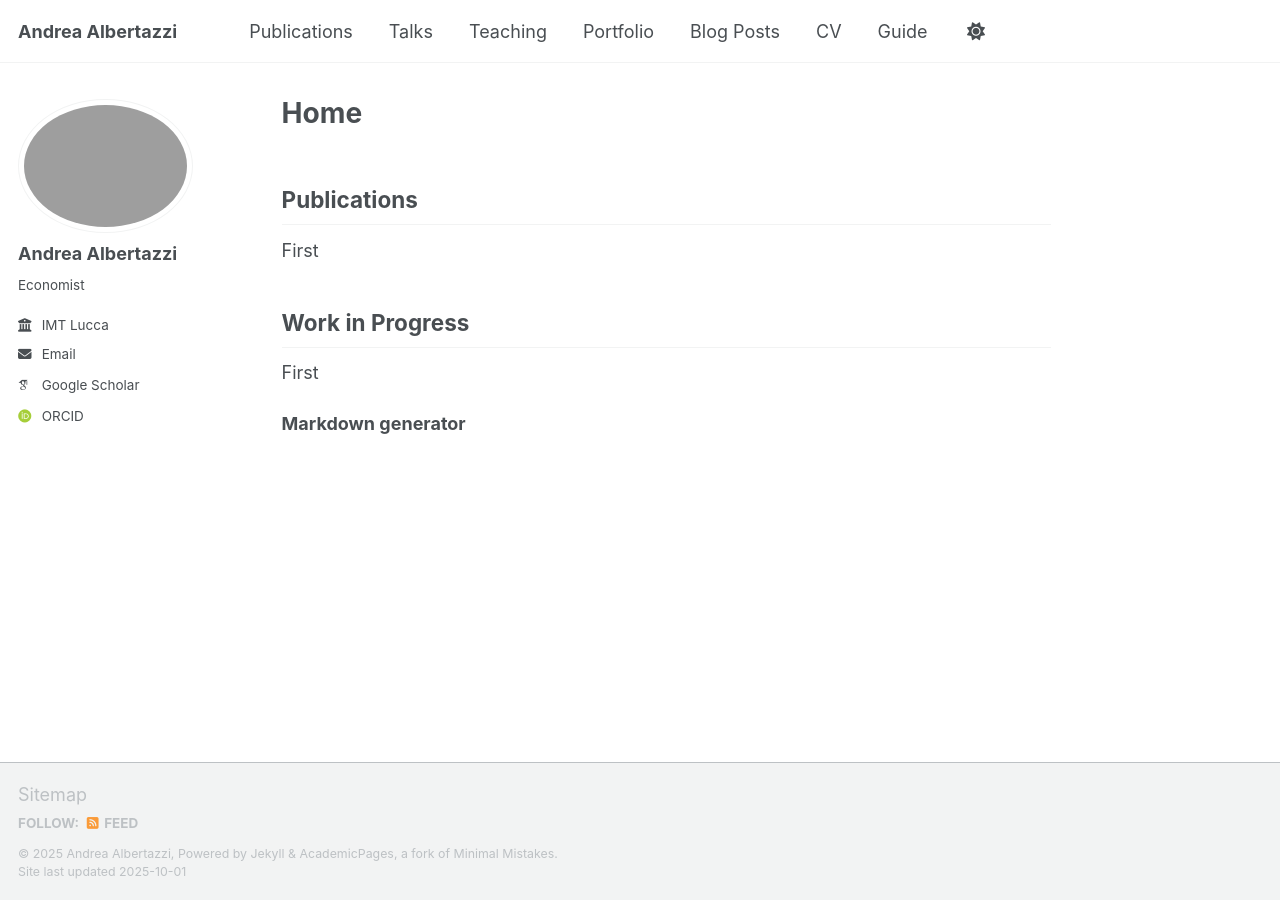
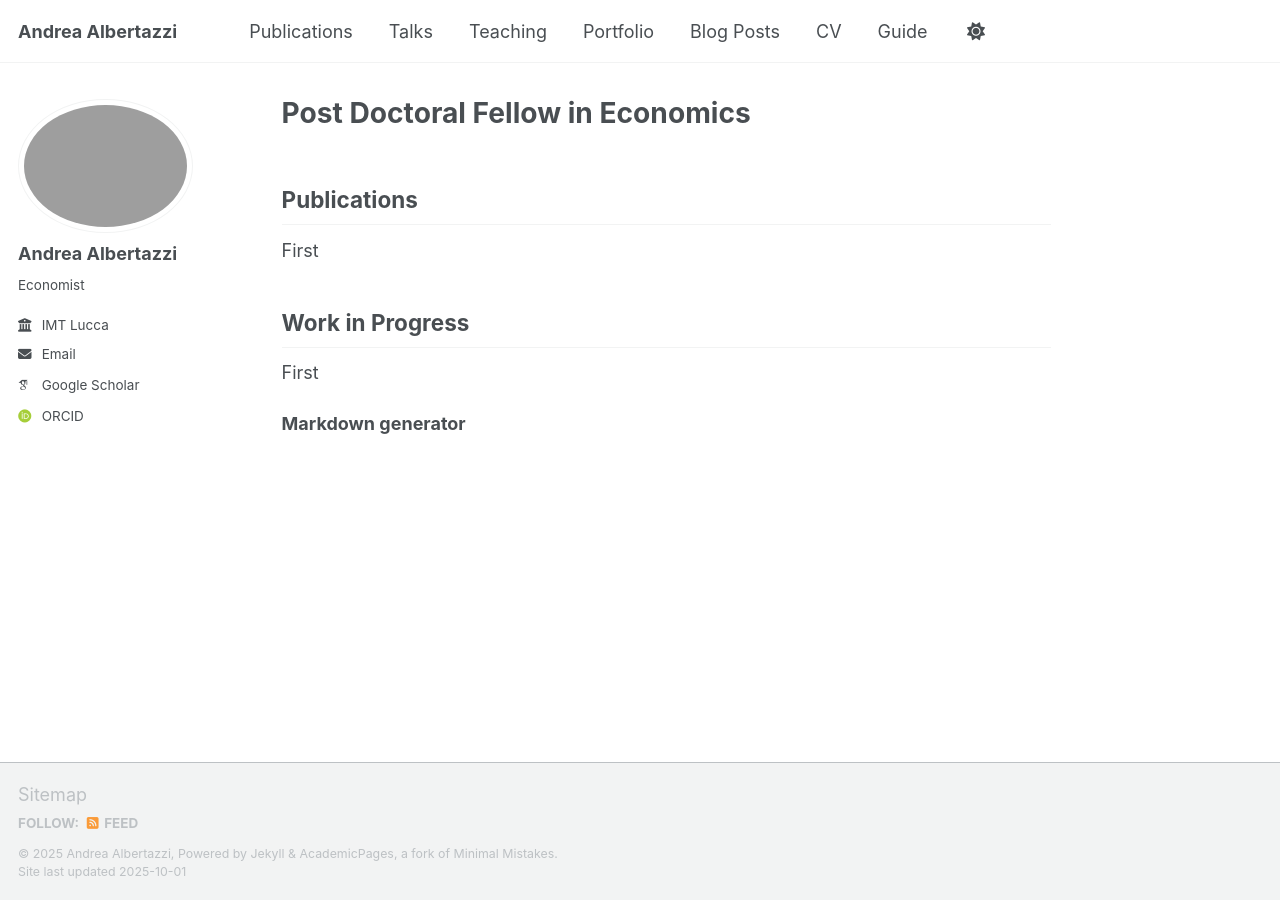
Before and after one commit to tazze87/tazze87.github.io, a Jekyll site: the page built from _pages/about.md, in a window 1280 px wide. Built offline with Jekyll 4.4.1, drawn with Linux system fonts in a browser that asks for light colours; some web fonts are replaced; a script that is not in the unit is left out.

Commit message:
Update about.md

```diff
--- a/_pages/about.md
+++ b/_pages/about.md
@@ -1,7 +1,7 @@
 ---
 layout: single
 permalink: /
-title: "Home"
+title: "Post Doctoral Fellow in Economics"
 author_profile: true
 ---
 
```
